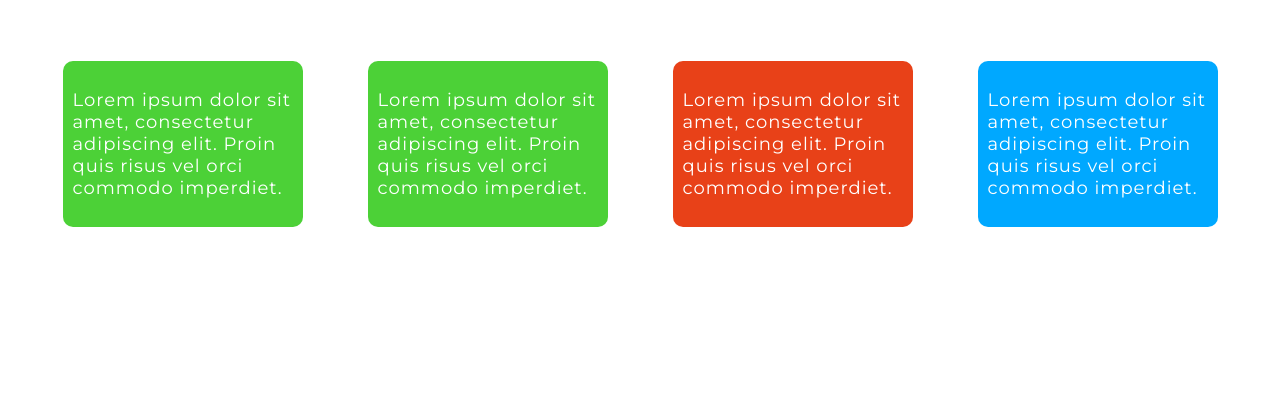
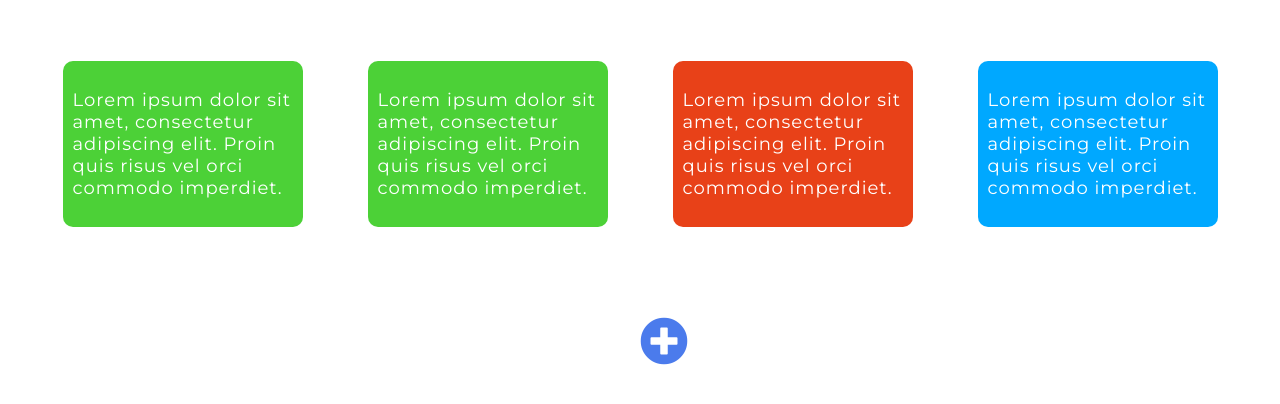
Before and after one commit to vatsal-uppal-1997/vatsal-uppal-1997.github.io, a plain HTML site: page home.html in a window 1280 px wide. Shown: the part 170-574 px from the top of the page. Drawn offline with Linux system fonts and the light colour scheme.

Commit message:
Added add item button

```diff
--- a/home.html
+++ b/home.html
@@ -52,6 +52,9 @@
                     </div>
                 </div>
             </div>
+            <div class="addItem">
+                <i class="fas fa-plus-circle"></i>
+            </div>
         </section>
     </section>
     <script src="./views/scripts/home.js"></script>
--- a/views/styles/home.css
+++ b/views/styles/home.css
@@ -20,6 +20,10 @@
     padding-top: 10px;
     display: flex;
     flex-direction: column;
+}
+
+.item {
+    position: relative;
 }
 
 .content .item {
@@ -63,6 +67,16 @@
 
 .beyondDeadline {
     background: #e84118;
+}
+
+.addItem {
+    margin: 5rem auto;
+    position: absolute;
+    top: 100%;
+    left: 50%;
+    font-size: 3rem;
+    color: #4b7bec;
+    cursor: pointer;
 }
 
 .completed {
```
